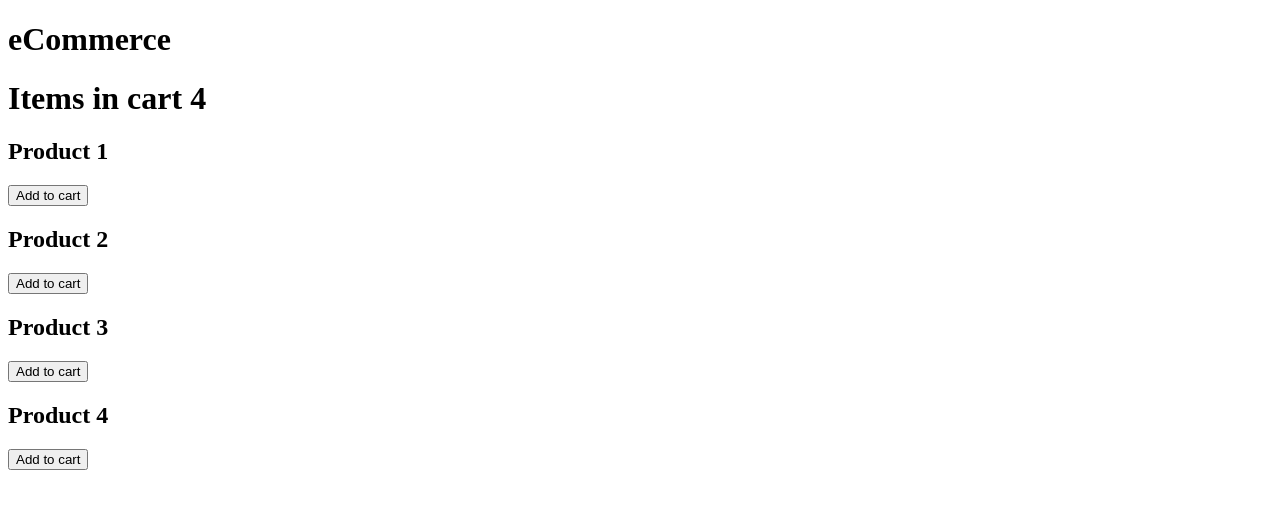
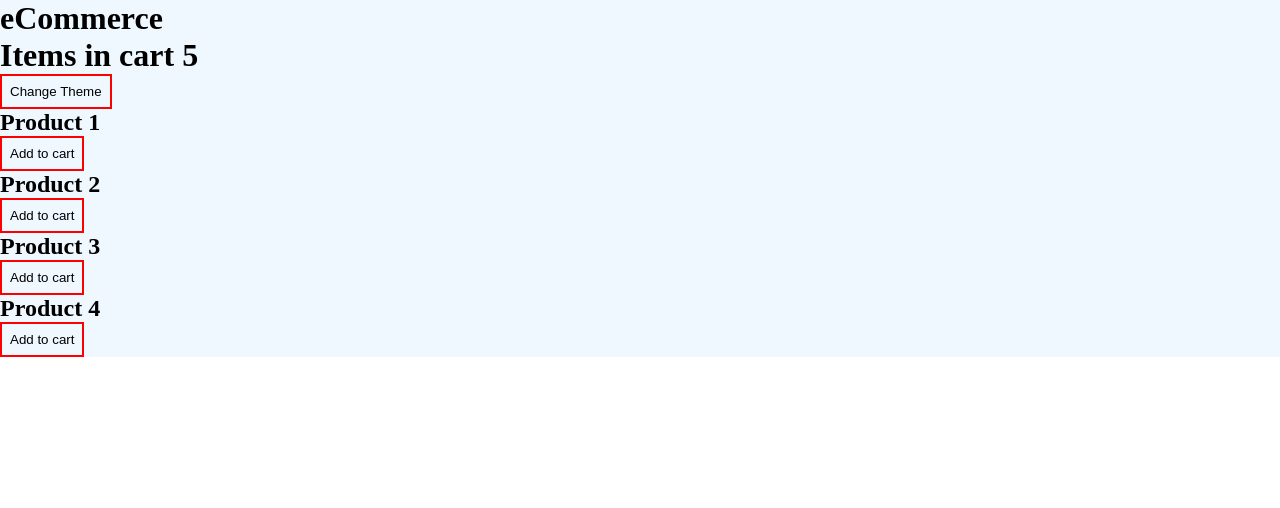
Before and after one commit to Tejs1/react-practise, a React (Create React App) app: page / in a window 1280 px wide. Shown: the top 508 px of the page. Built offline with nearby package versions, Linux system fonts and the light colour scheme.

Commit message:
moed cart logic in cart-context and created ThemeContext

```diff
--- a/src/App.js
+++ b/src/App.js
@@ -1,15 +1,16 @@
 import { Cart } from "./Cart";
 import { ProductListing } from "./ProductListing";
-
+import { useTheme } from "./theme-context";
 function App() {
+  const { theme } = useTheme();
   return (
-    <>
+    <div className={`app ${theme}`}>
       <h1 className="app-header">eCommerce</h1>
       <div className="app-body">
         <Cart />
         <ProductListing />
       </div>
-    </>
+    </div>
   );
 }
 
--- a/src/Cart.jsx
+++ b/src/Cart.jsx
@@ -1,6 +1,15 @@
 import { useCart } from "./cart-context";
+import { useTheme } from "./theme-context";
 export function Cart() {
   const { items } = useCart();
+  const { theme, changeTheme } = useTheme();
 
-  return <h1> Items in cart {items}</h1>;
+  return (
+    <div>
+      <h1> Items in cart {items}</h1>
+      <button className={theme} onClick={changeTheme}>
+        Change Theme
+      </button>
+    </div>
+  );
 }
--- a/src/ProductListing.jsx
+++ b/src/ProductListing.jsx
@@ -1,13 +1,16 @@
 import { useCart } from "./cart-context";
+import { useTheme } from "./theme-context";
 export function ProductListing() {
-  const { setItems } = useCart();
-  function clickHandler() {
-    setItems((items) => items + 1);
-  }
+  const { addToCart } = useCart();
+  const { theme } = useTheme();
+  console.log(theme);
+
   return ["1", "2", "3", "4"].map((item) => (
-    <div>
-      <h2 key={item}>Product {item}</h2>
-      <button onClick={clickHandler}>Add to cart</button>
+    <div key={item}>
+      <h2>Product {item}</h2>
+      <button className={theme} onClick={addToCart}>
+        Add to cart
+      </button>
     </div>
   ));
 }
--- a/src/cart-context.js
+++ b/src/cart-context.js
@@ -1,5 +1,5 @@
-import { createContext, useContext } from "react";
-import { useState } from "react";
+import { createContext, useContext, useState } from "react";
+
 const defaultProvoderValue = {
   items: 4,
   logger: () => console.log("carting..."),
@@ -7,9 +7,12 @@ const defaultProvoderValue = {
 const CartContext = createContext(defaultProvoderValue);
 const CartProvider = ({ children }) => {
   const [items, setItems] = useState(5);
+  function addToCart() {
+    setItems((items) => items + 1);
+  }
   return (
     <>
-      <CartContext.Provider value={{ items, setItems }}>
+      <CartContext.Provider value={{ items, addToCart }}>
         {children}
       </CartContext.Provider>
     </>
--- a/src/index.js
+++ b/src/index.js
@@ -1,14 +1,18 @@
 import { StrictMode } from "react";
 import ReactDOM from "react-dom";
-
+import "./style.css";
 import { App } from "./App";
 import { CartProvider } from "./cart-context";
+import { ThemeProvider } from "./theme-context";
+const rootElement = document.getElementById("root");
 
-const rootElement = document.getElementById("root");
 ReactDOM.render(
   <StrictMode>
-    <CartProvider></CartProvider>
-    <App />
+    <ThemeProvider>
+      <CartProvider className="dark">
+        <App />
+      </CartProvider>
+    </ThemeProvider>
   </StrictMode>,
   rootElement
 );
--- /dev/null
+++ b/src/style.css
@@ -0,0 +1,17 @@
+* {
+  padding: 0;
+  margin: 0;
+  border: 0;
+}
+.dark {
+  color: aliceblue;
+  background-color: rgb(6, 54, 54);
+}
+.white {
+  color: black;
+  background-color: aliceblue;
+}
+button {
+  border: solid 2px red;
+  padding: 0.5rem;
+}
--- /dev/null
+++ b/src/theme-context.js
@@ -0,0 +1,20 @@
+import { createContext, useContext, useState } from "react";
+const defaultValue = {
+  theme: "white",
+};
+const ThemeContext = createContext(defaultValue);
+const ThemeProvider = ({ children }) => {
+  const [theme, setTheme] = useState("white");
+  function changeTheme() {
+    setTheme((theme) => (theme === "white" ? "dark" : "white"));
+  }
+  return (
+    <>
+      <ThemeContext.Provider value={{ theme, changeTheme }}>
+        {children}
+      </ThemeContext.Provider>
+    </>
+  );
+};
+const useTheme = () => useContext(ThemeContext);
+export { ThemeProvider, useTheme };
```
